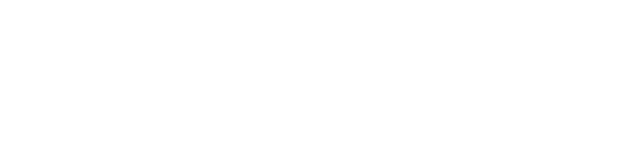
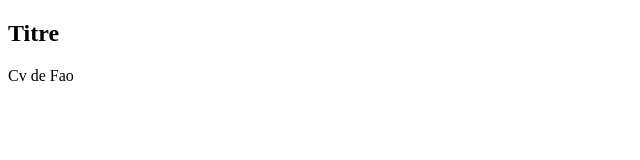
Before and after one commit to FaoOket/git-mon-cv, a plain HTML site: page index.html in a window 1280 px wide. Shown: the whole page, without its empty margins (0-640 px from the left). Drawn offline with Linux system fonts and the light colour scheme.

Commit message:
mise en place de la section titre

```diff
--- a/index.html
+++ b/index.html
@@ -8,6 +8,9 @@
     <title>Document</title>
 </head>
 <body>
-
+    <section>
+        <h1>Titre</h1>
+        <p>Cv de Fao</p>
+    </section>
 </body>
 </html>
```
